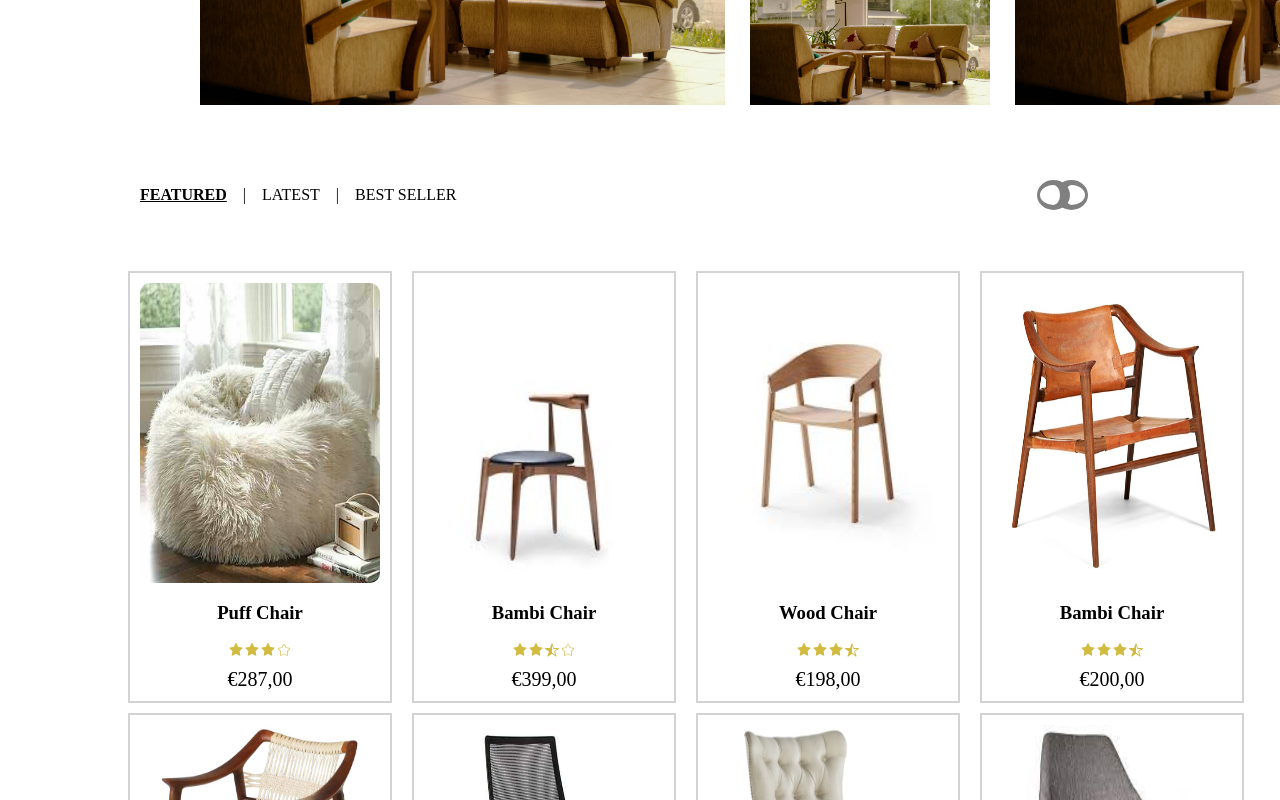
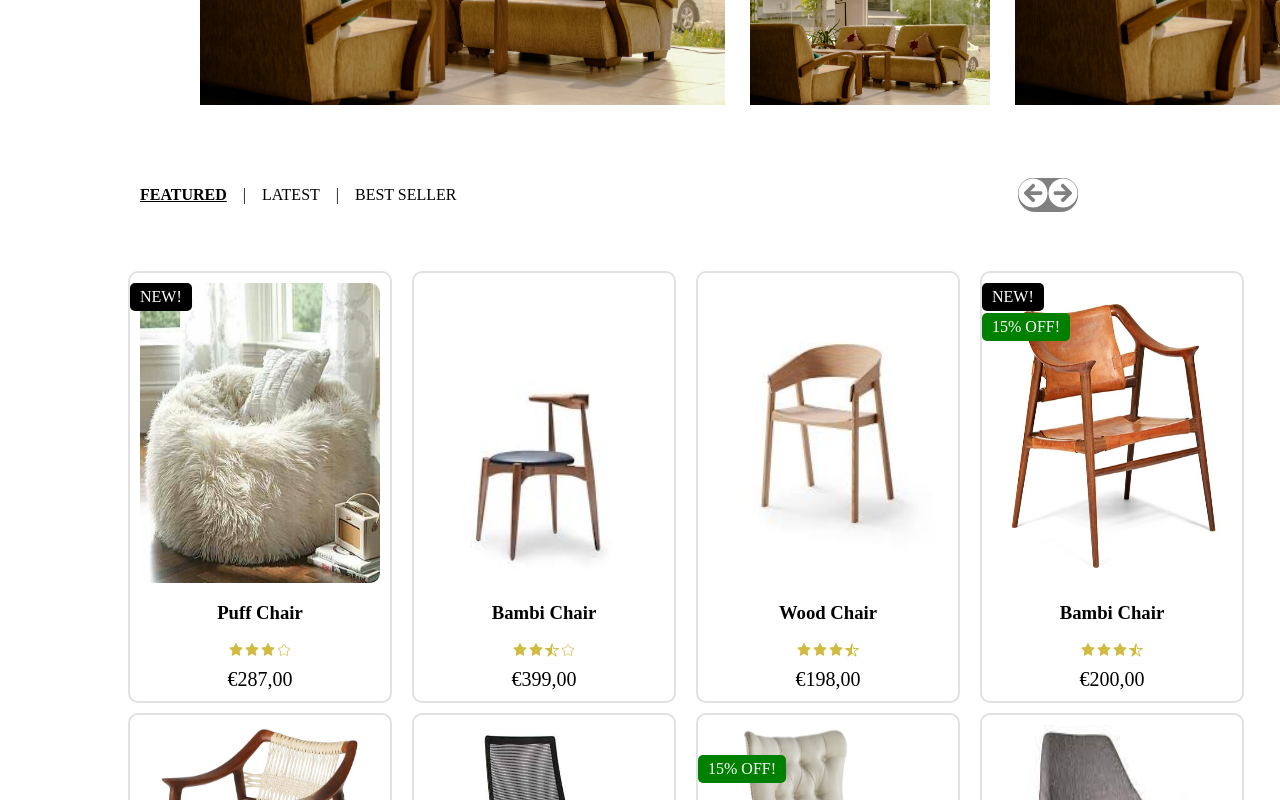
Before and after one commit to Mr-Command/Shop-App, a React (Create React App) app: page / in a window 1280 px wide. Shown: the part 980-1780 px from the top of the page. Built offline with nearby package versions, Linux system fonts and the light colour scheme.

Commit message:
Productlar düzenlendi ve indirimler ve new yazısı eklendi, Featurenav için icon kullanıldı.

```diff
--- a/src/Components/FeaturesNav/featuresnav.css
+++ b/src/Components/FeaturesNav/featuresnav.css
@@ -27,7 +27,7 @@
     gap: 1rem;
     align-items: center;
 }
-.feature-nav::before,
+/*.feature-nav::before,
 .feature-nav::after {
     content: '';
     position: absolute;
@@ -62,4 +62,19 @@
     border-left: 3px solid gray;
     border-bottom: 5px solid gray;
     border-right:10px solid gray ;
+}*/
+.arrows{
+    margin-right: 15%;
+    background-color: gray;
+    border-radius: 25px;
+    justify-content: center;
+    align-items: center;
+    position: flex;
 }
+.arrow-left,.arrow-rigth{
+    height: 30px;
+    width: 30px;
+    color: white;
+    background-color: gray;
+    border-radius: 25px;
+}
--- a/src/Components/FeaturesNav/featuresnav.js
+++ b/src/Components/FeaturesNav/featuresnav.js
@@ -1,5 +1,8 @@
 import React from 'react';
 import "./featuresnav.css";
+import { FaArrowCircleLeft } from "react-icons/fa";
+import { FaArrowCircleRight } from "react-icons/fa";
+
 
 
 function FeaturesNav() {
@@ -12,6 +15,10 @@ function FeaturesNav() {
             <span> | </span>
             <li><a href="/best-seller">BEST SELLER</a></li>
         </ul>
+        <div className='arrows'>
+        <FaArrowCircleLeft className='arrow-left'/>
+        <FaArrowCircleRight className='arrow-rigth'/>
+        </div>
     </div>
     );
 }
--- a/src/Components/Product/product.css
+++ b/src/Components/Product/product.css
@@ -6,9 +6,11 @@
     z-index: 2;
 }
 .card{
+    position: relative;
     margin-bottom: 10px;
     margin-right: 20px;
-    border: 2px solid lightgray;
+    border: 2px solid rgb(226, 225, 225);
+    border-radius: 10px;
     padding: 10px;
     cursor: pointer;
 }
@@ -45,8 +47,18 @@
 .new {
     position: absolute;
     top: 10px;
-    left: 10px;
+    left: 0px;
     background-color: black;
     color: white;
     padding: 5px 10px;
+    border-radius: 5px;
 }
+.discount{
+    position: absolute;
+    top: 40px;
+    left: 0px;
+    background-color: green;
+    color: white;
+    padding: 5px 10px;
+    border-radius: 5px;
+}
--- a/src/Components/Product/product.js
+++ b/src/Components/Product/product.js
@@ -20,10 +20,10 @@ function Product() {
     return (
         <section className='card-container'>
             <section className='card'>
+                <div className="new">NEW!</div>
                 <img src={puffchair} alt="Furniture" className='card-img'/>
                 <div className="card-details">
                     <h3 className='card-title'>Puff Chair</h3>
-                    <p className='new'>NEW!</p>
                     <section className='card-review'>
                     <AiFillStar className='rating-star'/>
                     <AiFillStar className='rating-star'/>
@@ -60,6 +60,8 @@ function Product() {
                 </div>
             </section>
             <section className='card'>
+            <div className="new">NEW!</div>
+            <div className="discount">15% OFF!</div>
                 <img src={bambichair2} alt="Furniture" className='card-img'/>
                 <div className="card-details">
                     <h3 className='card-title'>Bambi Chair</h3>
@@ -99,6 +101,7 @@ function Product() {
                 </div>
             </section>
             <section className='card'>
+            <div className="discount">15% OFF!</div>
                 <img src={upholsteredchair} alt="Furniture" className='card-img'/>
                 <div className="card-details">
                     <h3 className='card-title'>Upholstered Chair</h3>
--- a/src/Components/Featured/featured.js
+++ b/src/Components/bestSeller/bestSeller.js
@@ -1,8 +1,8 @@
 import React from 'react';
-import "./featured.css";
+import "./bestSeller.css";
 
 
-function Featured() {
+function BestSeller() {
     return (
     <div>
 
@@ -10,4 +10,4 @@ function Featured() {
     );
 }
 
-export default Featured;
+export default BestSeller;
```
Also changed, not shown: src/Components/bestSeller/bestSeller.css (added).
